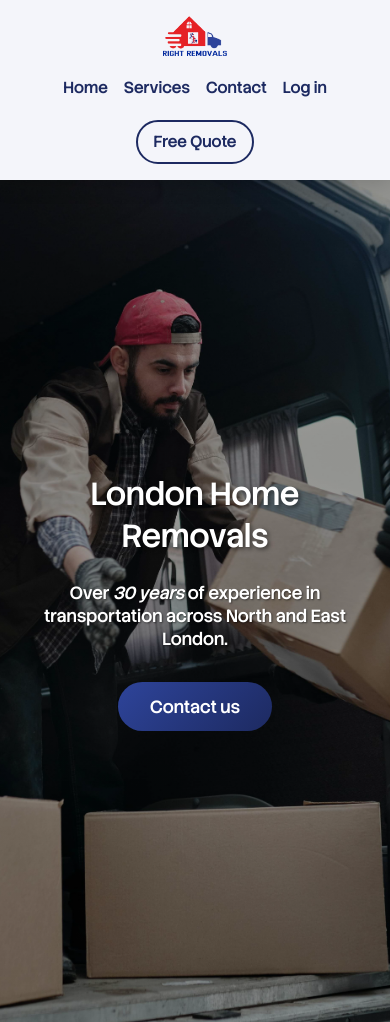
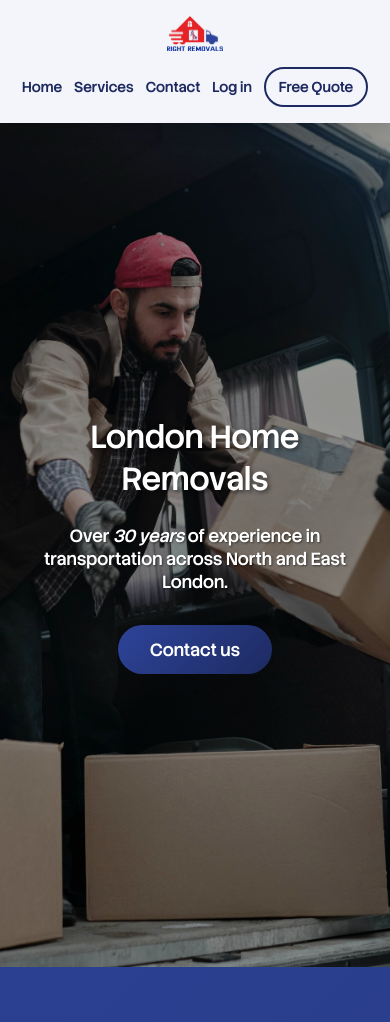
Before and after one commit to eika12345/Right-Removals-Redesign, a plain HTML site: page index.html in a window 390 px wide. Shown: the top 1022 px of the page. Drawn offline with Linux system fonts and the light colour scheme.

Commit message:
v8.2 smaller mobile nav

```diff
--- a/css/stylesheet.css
+++ b/css/stylesheet.css
@@ -697,11 +697,24 @@
                 gap: 1rem;
             }
 
+            .logo img {
+                height: 35px;
+            }
+
             .nav-links {
                 flex-wrap: wrap;
                 justify-content: center;
-                gap: 1rem;
+                gap: 0.75rem;
             }
+            .nav-links a {
+                font-size: 0.9rem;
+                padding: 0.25rem 0;
+            }
+             .nav-links a.free-quote {
+                padding: 0.4rem 0.8rem;
+                font-size: 0.9rem;
+            }
+}
 
             .hero {
                 height: 100vh;
```
